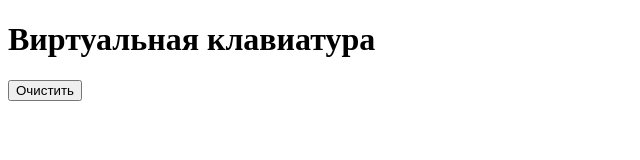
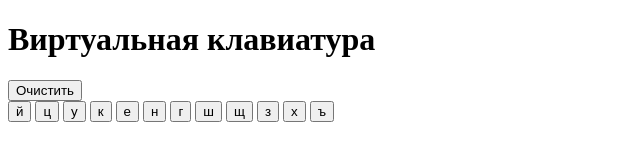
Before and after one commit to apachqq/virtual-keyboard-js, a plain HTML site: page index.html in a window 1280 px wide. Shown: the whole page, without its empty margins (0-640 px from the left). Drawn offline with Linux system fonts and the light colour scheme.

Commit message:
first-row

```diff
--- a/index.html
+++ b/index.html
@@ -16,4 +16,21 @@
         </div>
         <button class="button clear" type="button">Очистить</button>
     </section>
+
+    <section class="keyboard">
+        <div class="keyboard-line">
+            <button class="button key" type="button" id="index_0">й</button>
+            <button class="button key" type="button" id="index_1">ц</button>
+            <button class="button key" type="button" id="index_2">у</button>
+            <button class="button key" type="button" id="index_3">к</button>
+            <button class="button key" type="button" id="index_4">е</button>
+            <button class="button key" type="button" id="index_5">н</button>
+            <button class="button key" type="button" id="index_6">г</button>
+            <button class="button key" type="button" id="index_7">ш</button>
+            <button class="button key" type="button" id="index_8">щ</button>
+            <button class="button key" type="button" id="index_9">з</button>
+            <button class="button key" type="button" id="index_10">х</button>
+            <button class="button key" type="button" id="index_11">ъ</button>
+        </div>
+    </section>
 </body>
```
